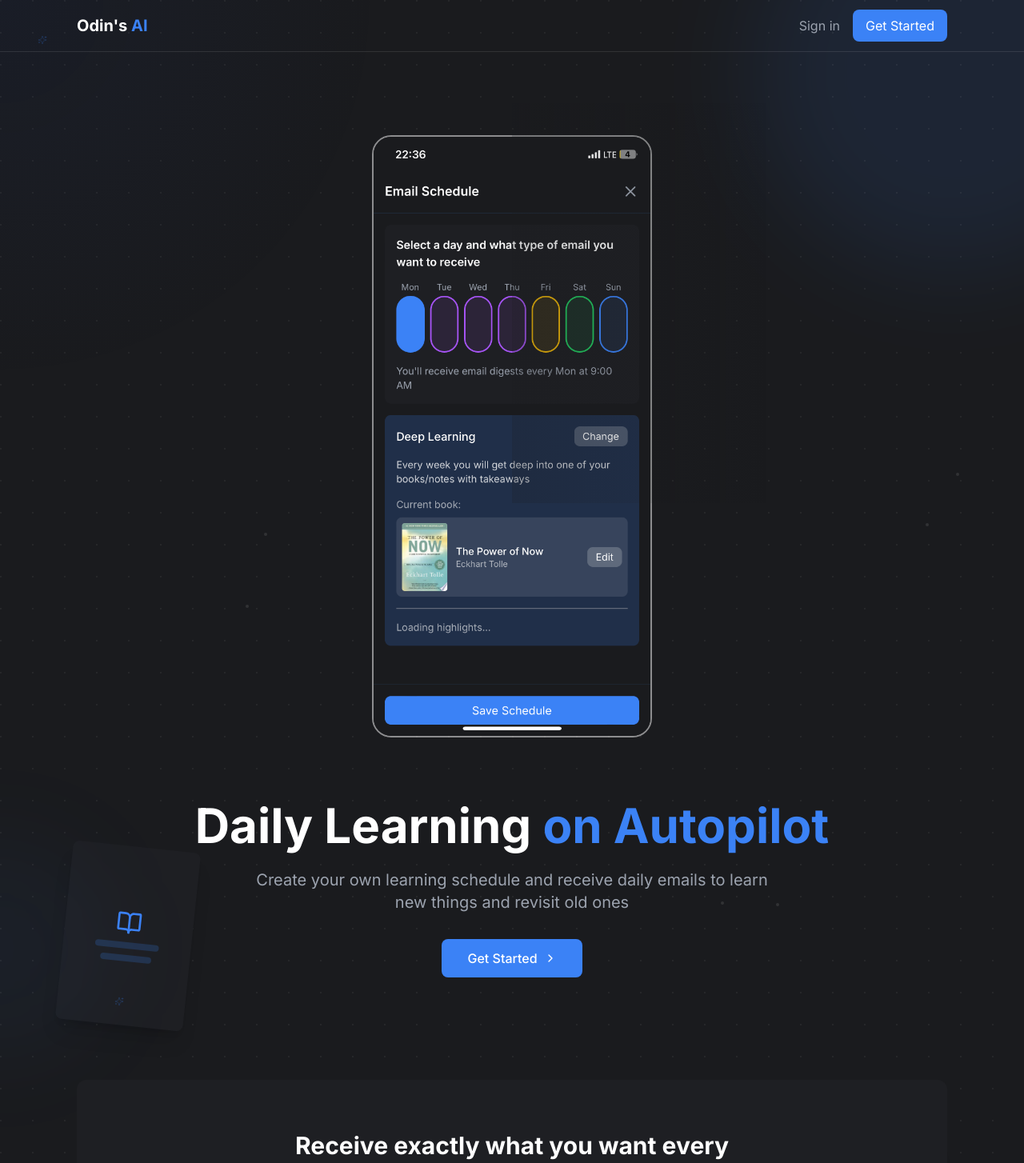
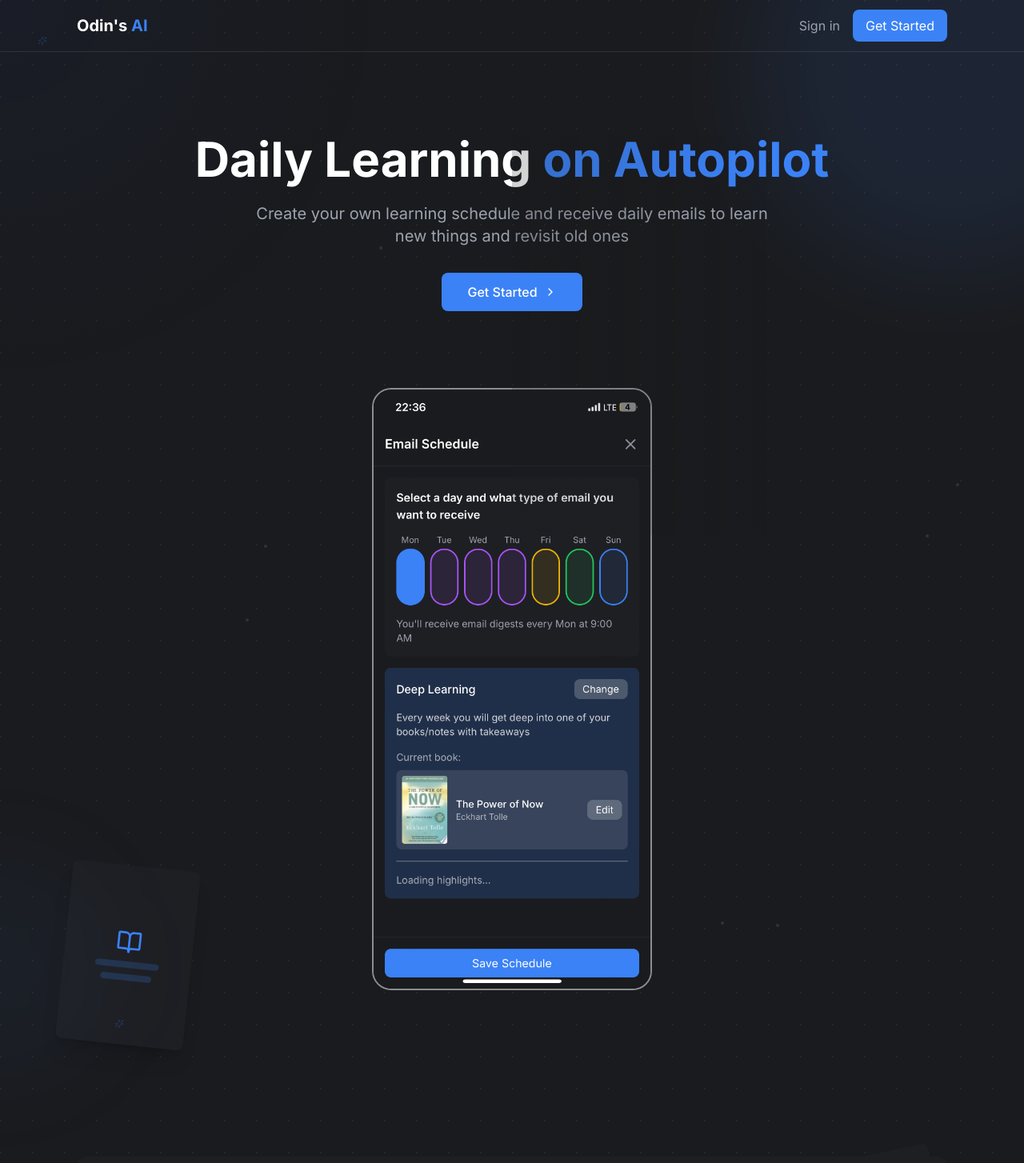
Before and after one commit to timbabnik/ailearning, a Next.js app: page / in a window 1280 px wide. Shown: the top 1454 px of the page at 80% size. Built offline with nearby package versions, Linux system fonts and the light colour scheme.

Commit message:
main page

```diff
--- a/app/page.js
+++ b/app/page.js
@@ -356,13 +356,33 @@ const handleSubmit = async (e) => {
                 <div className="absolute inset-0 bg-gradient-to-r from-[#1a1b1e] via-transparent to-transparent"></div>
               </div>
             </div>
+            <div className="text-center">
+                <h1 id="learn" className="text-4xl sm:text-6xl font-bold text-white mb-6 mt-10">
+
+                  Daily Learning <span className="text-blue-500">on Autopilot</span>
+                </h1>
+                <p className="text-xl text-gray-400 mb-8 max-w-2xl mx-auto">
+                Create your own learning schedule and receive daily emails to learn new things and revisit old ones
+                </p>
+
+                {/* Add relative positioning and z-index to ensure button is clickable */}
+                <div className="relative z-10">
+                  <Link
+                    href="/learn"
+                    className="inline-flex items-center gap-2 px-8 py-3 bg-blue-500 text-white rounded-lg font-medium hover:bg-blue-600 transition-colors"
+                  >
+                    Get Started
+                    <ChevronRight className="w-4 h-4" />
+                  </Link>
+                </div>
+              </div>
             <div className="flex justify-center px-4 sm:px-0">
               <Image
                 src="/test.PNG"
                 alt="Platform preview"
                 width={350}
                 height={350}
-                className="mt-10 rounded-3xl border-2 border-white/50 w-full sm:w-[350px] h-auto"
+                className="mt-24 rounded-3xl border-2 border-white/50 w-full sm:w-[350px] h-auto"
                 priority
                 quality={100}
               />
@@ -370,24 +390,7 @@ const handleSubmit = async (e) => {
             {/* Hero Section */}
             <div className="max-w-6xl mx-auto px-4 sm:px-6 lg:px-8 pt-20 pb-32">
 
-              <div className="text-center">
-                <h1 id="learn" className="text-4xl sm:text-6xl font-bold text-white mb-6">
 
-                  Daily Learning <span className="text-blue-500">on Autopilot</span>
-                </h1>
-                <p className="text-xl text-gray-400 mb-8 max-w-2xl mx-auto">
-                Create your own learning schedule and receive daily emails to learn new things and revisit old ones
-                </p>
-
-                {/* CTA Section */}
-                <Link
-                  href="/learn"
-                  className="inline-flex items-center gap-2 px-8 py-3 bg-blue-500 text-white rounded-lg font-medium hover:bg-blue-600 transition-colors"
-                >
-                  Get Started
-                  <ChevronRight className="w-4 h-4" />
-                </Link>
-              </div>
 
               <div className="max-w-6xl mx-auto px-4 sm:px-6 lg:px-8 py-16 bg-[#1e1f23] rounded-xl mt-32">
                 <div className="text-center mb-12">
```
